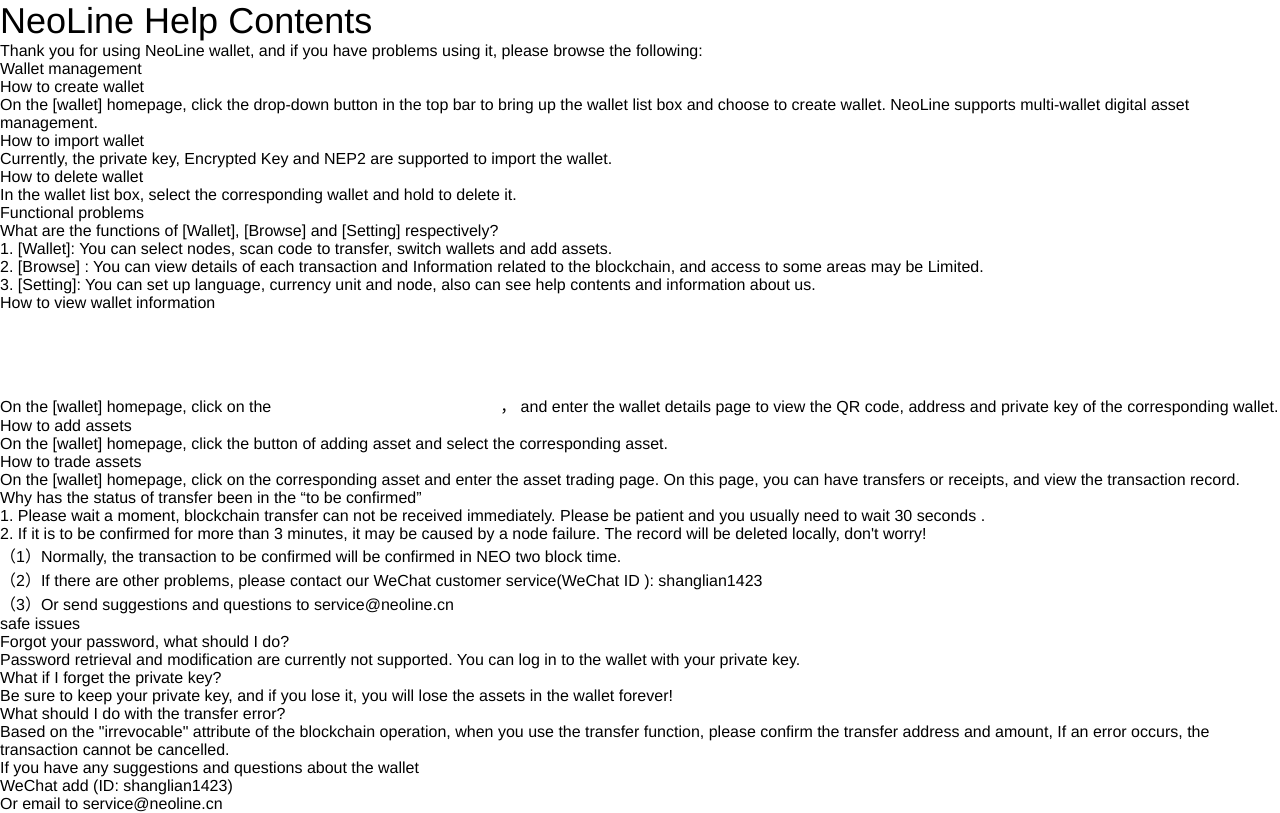
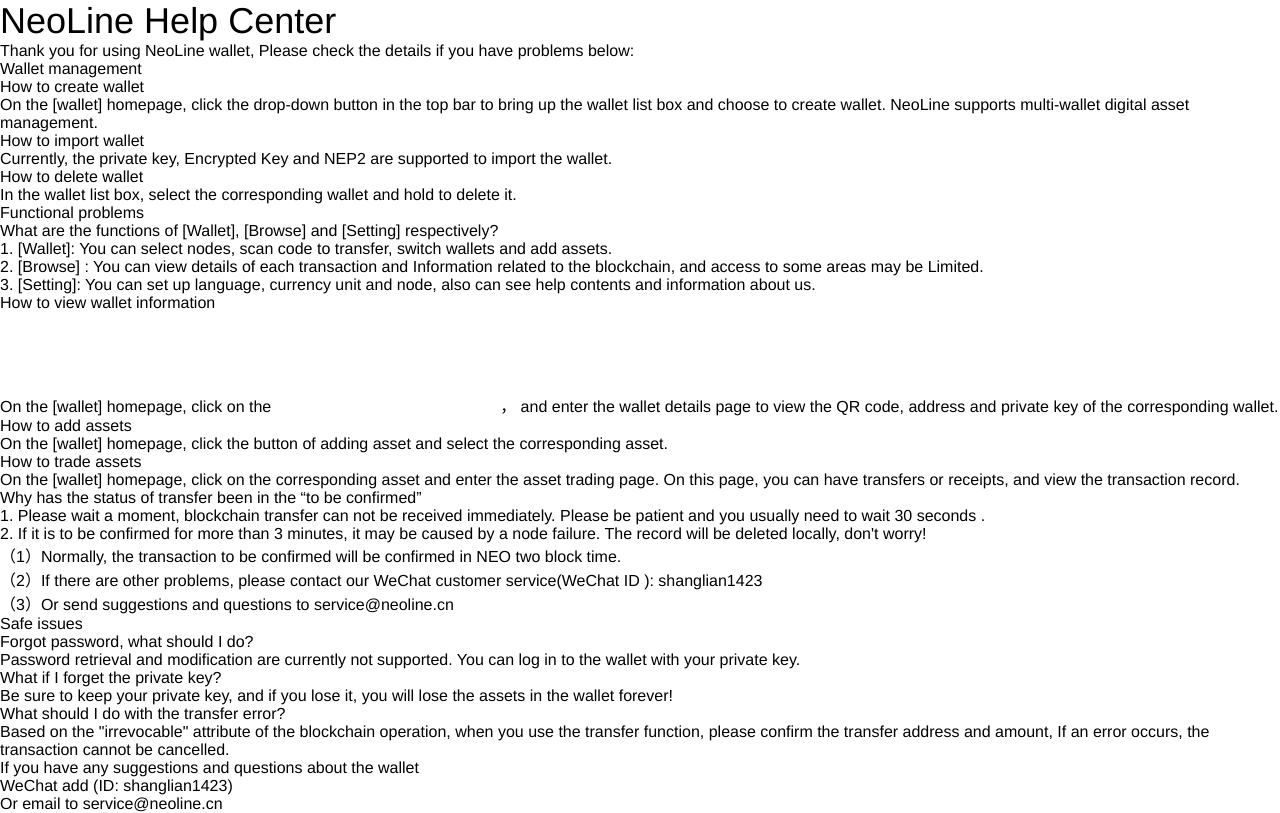
Before and after one commit to NeoNextClub/neoline.io, a website built with webpack: page src/sites/en/help.html in a window 1280 px wide. Built offline with nearby package versions, Linux system fonts and the light colour scheme.

Commit message:
fix: help

```diff
--- a/src/sites/en/help.html
+++ b/src/sites/en/help.html
@@ -5,12 +5,12 @@
     <meta charset="UTF-8">
     <meta name="viewport" content="width=device-width, initial-scale=1.0">
     <meta http-equiv="X-UA-Compatible" content="ie=edge">
-    <title>NeoLine Help Contents</title>
+    <title>NeoLine Help Center</title>
 </head>
 
 <body class="content">
-    <p class="title">NeoLine Help Contents</p>
-    <p class="tip">Thank you for using NeoLine wallet, and if you have problems using it, please browse the following:
+    <p class="title">NeoLine Help Center</p>
+    <p class="tip">Thank you for using NeoLine wallet, Please check the details if you have problems below:
     </p>
     <div class="category">
         <p class="category-title">Wallet management</p>
@@ -91,10 +91,10 @@
         </ul>
     </div>
     <div class="category">
-        <p class="category-title">safe issues</p>
+        <p class="category-title">Safe issues</p>
         <ul class="category-content">
             <li class="category-item">
-                <p class="item-title">Forgot your password, what should I do?<span class="down"></span></p>
+                <p class="item-title">Forgot password, what should I do?<span class="down"></span></p>
                 <div class="item-content">
                     Password retrieval and modification are currently not supported. You can log in to the wallet with
                     your private key.
```
